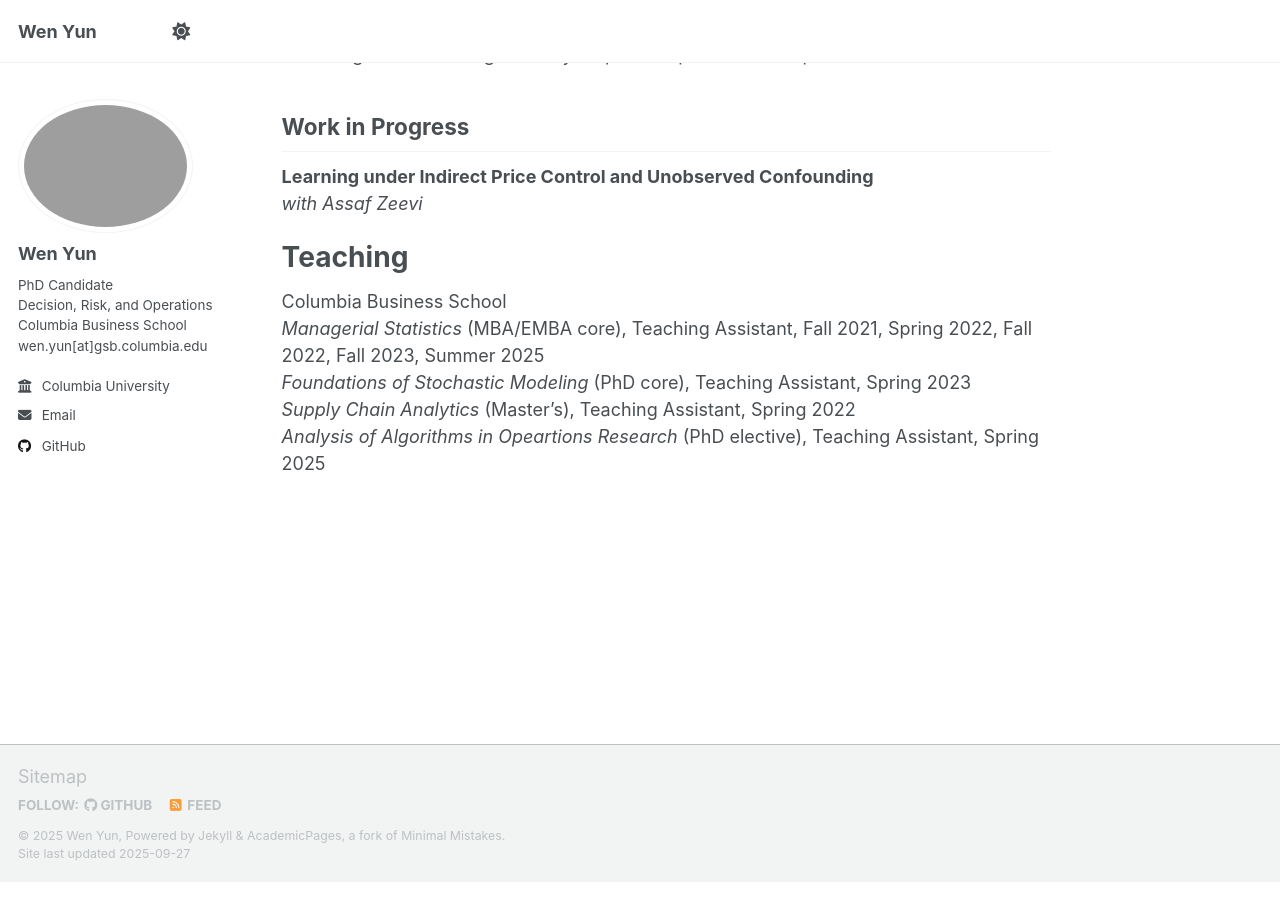
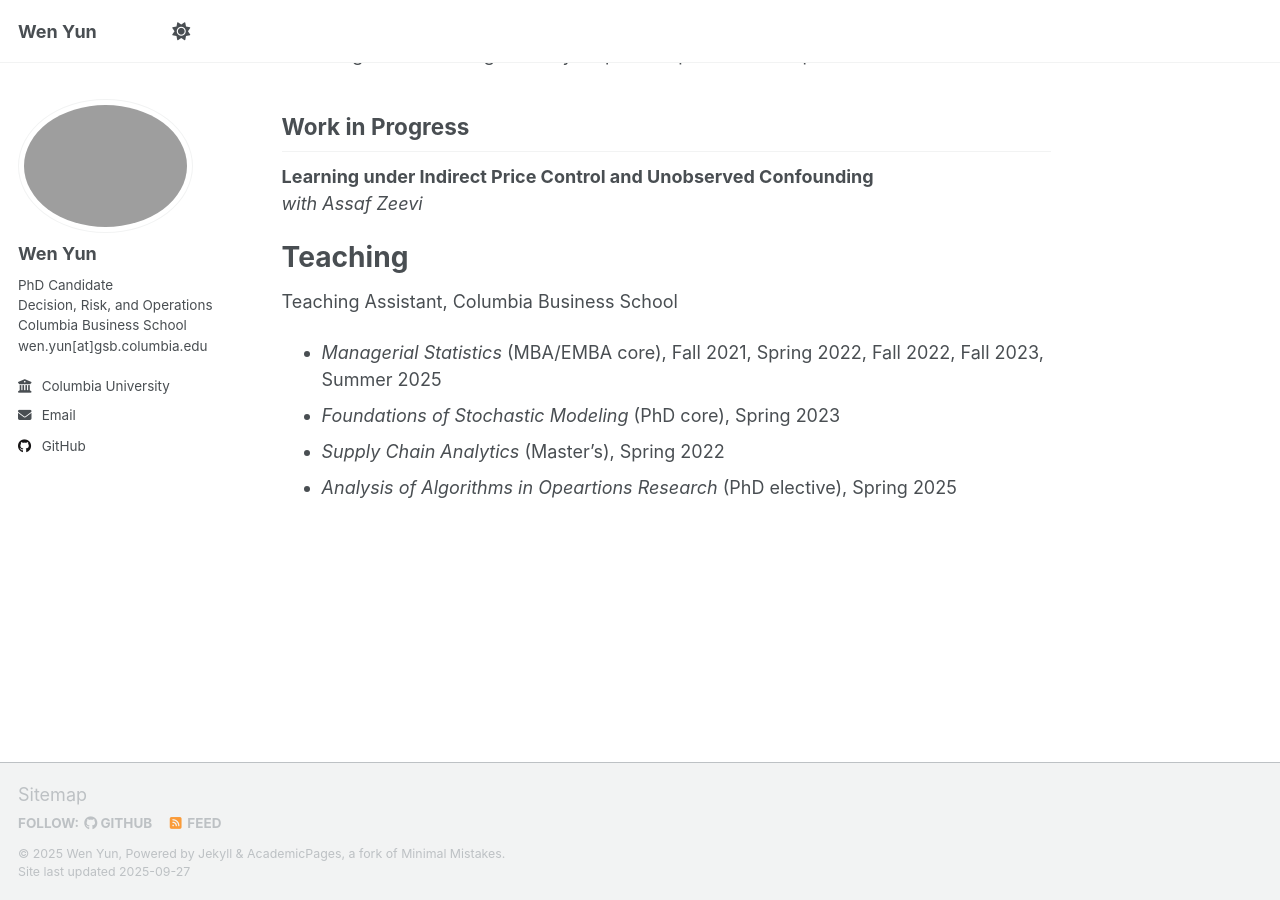
Before and after one commit to wenyun0/wenyun0.github.io, a Jekyll site: the page built from _pages/about.md, in a window 1280 px wide and 900 px high, scrolled down 964 px. Built offline with Jekyll 4.4.1, drawn with Linux system fonts in a browser that asks for light colours; a script that is not in the unit is left out.

Commit message:
Update about.md

```diff
--- a/_pages/about.md
+++ b/_pages/about.md
@@ -36,8 +36,8 @@ A dynamic pricing framework with history-dependent demand influenced by prices a
 
 # Teaching
 
-Columbia Business School<br>
-*Managerial Statistics* (MBA/EMBA core), Teaching Assistant, Fall 2021, Spring 2022, Fall 2022, Fall 2023, Summer 2025<br>
-*Foundations of Stochastic Modeling* (PhD core), Teaching Assistant, Spring 2023<br>
-*Supply Chain Analytics* (Master’s), Teaching Assistant, Spring 2022<br>
-*Analysis of Algorithms in Opeartions Research* (PhD elective), Teaching Assistant, Spring 2025
+Teaching Assistant, Columbia Business School<br>
+- *Managerial Statistics* (MBA/EMBA core), Fall 2021, Spring 2022, Fall 2022, Fall 2023, Summer 2025
+- *Foundations of Stochastic Modeling* (PhD core), Spring 2023
+- *Supply Chain Analytics* (Master’s), Spring 2022
+- *Analysis of Algorithms in Opeartions Research* (PhD elective), Spring 2025
```
